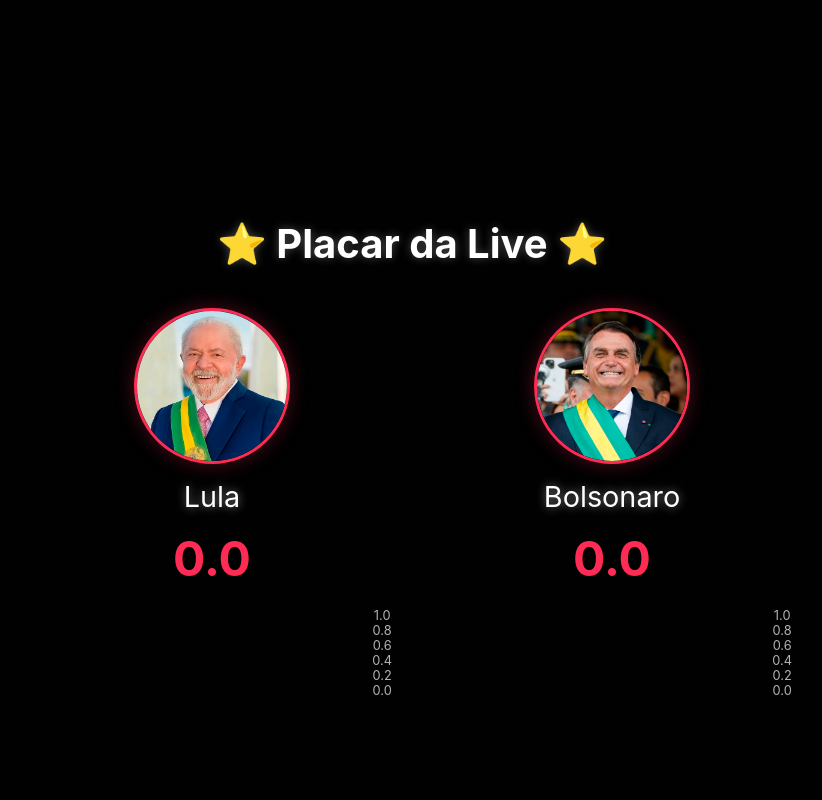
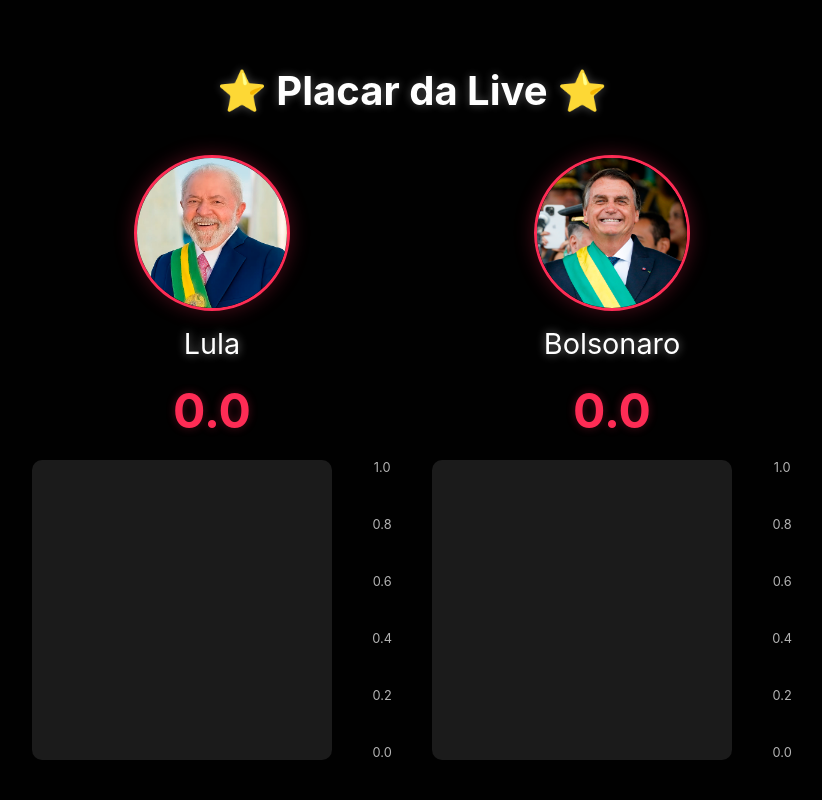
Before and after one commit to tibitibligh1975/tiktok, a Flask app: page / in a window 1280 px wide. Shown: the whole page, without its empty margins (228-1050 px from the left). Run offline with Flask 3, Linux system fonts and the light colour scheme; some libraries are stand-ins or nearby versions.

Commit message:
Fix bar display and positioning issues

```diff
--- a/templates/index.html
+++ b/templates/index.html
@@ -61,25 +61,46 @@
             text-shadow: 0 0 10px rgba(255,255,255,0.5);
         }
 
-        .pontos {
-            font-size: 3em;
-            color: #fe2c55;
-            font-weight: bold;
-            margin-bottom: 20px;
-        }
-
         .barra-container {
+            background: rgba(255,255,255,0.1);
+            border-radius: 10px;
+            height: 300px;
             position: relative;
-            margin-right: 60px; /* Espaço para a escala */
+            margin-right: 60px;
+            margin-top: 20px;
         }
 
         .barra {
             position: absolute;
             bottom: 0;
+            left: 0;
             width: 100%;
             background: linear-gradient(45deg, #fe2c55, #69c9d0);
             transition: height 0.5s ease-out;
             border-radius: 10px;
+            z-index: 1;
+        }
+
+        .escala {
+            position: absolute;
+            right: -60px;
+            top: 0;
+            height: 100%;
+            display: flex;
+            flex-direction: column;
+            justify-content: space-between;
+            color: #fff;
+            font-size: 0.8em;
+            opacity: 0.7;
+            z-index: 2;
+        }
+
+        .pontos {
+            font-size: 3em;
+            color: #fe2c55;
+            font-weight: bold;
+            margin: 20px 0;
+            text-shadow: 0 0 10px rgba(254, 44, 85, 0.3);
         }
 
         .ponto-animacao {
@@ -89,6 +110,7 @@
             font-weight: bold;
             animation: subir 1s ease-out forwards;
             opacity: 0;
+            z-index: 3;
         }
 
         @keyframes subir {
@@ -100,18 +122,6 @@
                 transform: translateY(-50px);
                 opacity: 0;
             }
-        }
-
-        .escala {
-            position: absolute;
-            right: -60px;
-            height: 100%;
-            display: flex;
-            flex-direction: column;
-            justify-content: space-between;
-            color: #fff;
-            font-size: 0.8em;
-            opacity: 0.7;
         }
 
         .unidade {
```
